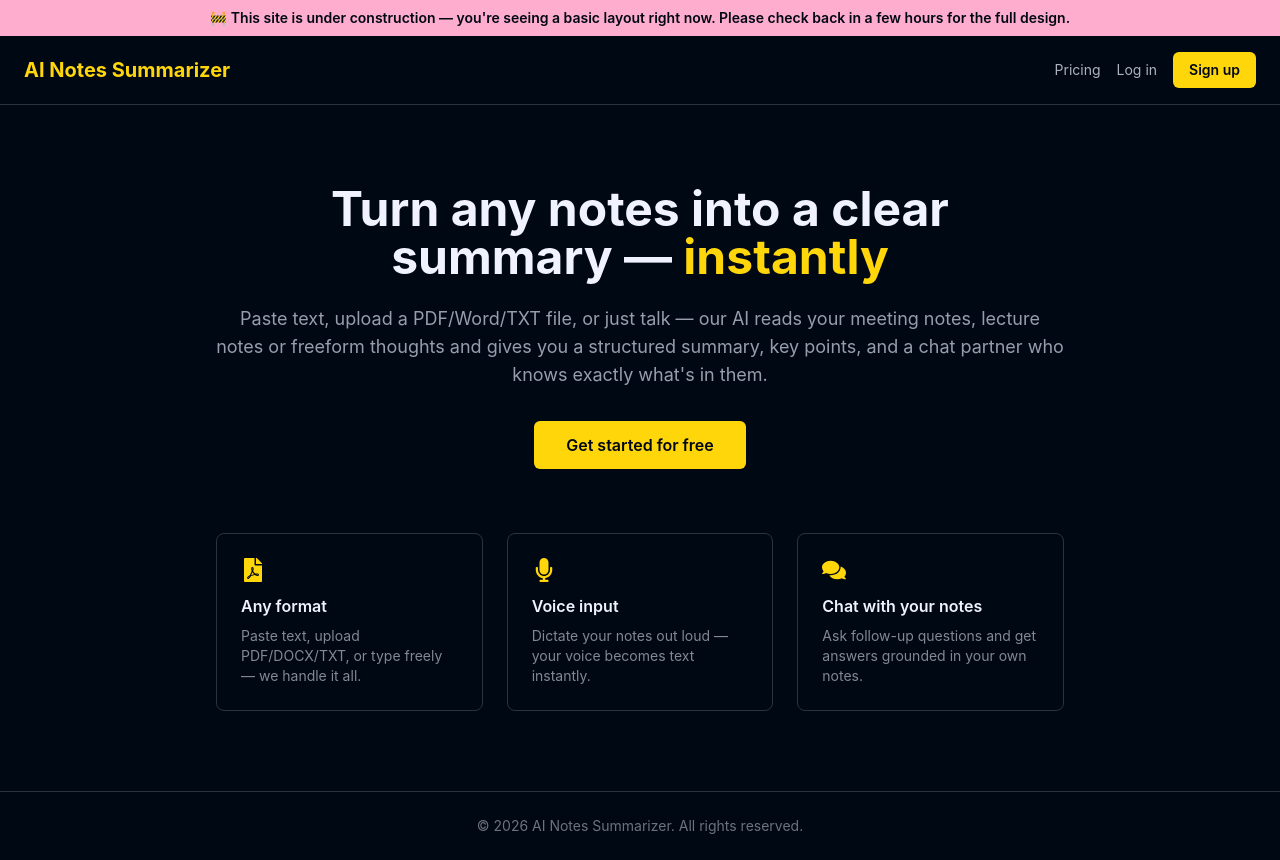
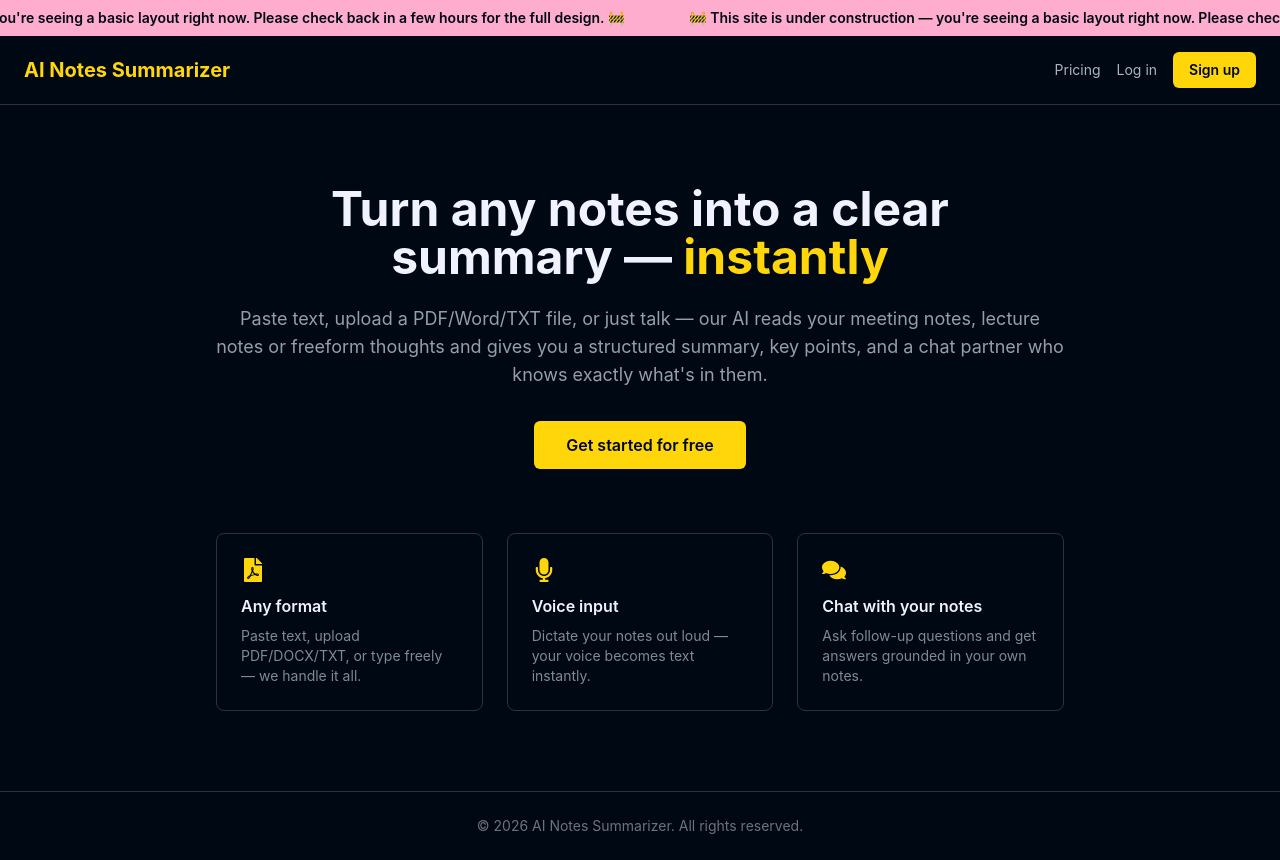
Before and after one commit to Faizankhan17623/Ai-Notes-Summarizer, a React (Vite) app in the folder Frontend/: page / in a window 1280 px wide. Built offline with nearby package versions, Linux system fonts and the light colour scheme; no server answers.

Commit message:
Make the under-construction banner scroll across the screen
Duplicates the message and loops a CSS translateX animation so it
continuously scrolls instead of sitting static.

```diff
--- a/Frontend/src/Components/extra/DevBanner.jsx
+++ b/Frontend/src/Components/extra/DevBanner.jsx
@@ -1,9 +1,15 @@
 // static "under construction" strip sir — always on top, separate from the DB-driven
 // AnnouncementBanner below it. Remove this once the full frontend layout is ready to ship.
+// text scrolls across continuously via the marquee keyframes in index.css sir
+const MESSAGE = "🚧 This site is under construction — you're seeing a basic layout right now. Please check back in a few hours for the full design. 🚧"
+
 const DevBanner = () => {
     return (
-        <div className="w-full bg-pink-200 text-richblack-900 text-sm font-semibold py-2 px-4 text-center">
-            🚧 This site is under construction — you're seeing a basic layout right now. Please check back in a few hours for the full design.
+        <div className="w-full bg-pink-200 text-richblack-900 text-sm font-semibold py-2 overflow-hidden whitespace-nowrap">
+            <div className="inline-flex animate-marquee">
+                <span className="px-8">{MESSAGE}</span>
+                <span className="px-8">{MESSAGE}</span>
+            </div>
         </div>
     )
 }
--- a/Frontend/src/index.css
+++ b/Frontend/src/index.css
@@ -37,3 +37,17 @@ body {
 * {
   box-sizing: border-box;
 }
+
+@keyframes marquee {
+  from {
+    transform: translateX(0);
+  }
+  to {
+    /* the message is duplicated in DevBanner.jsx sir, so -50% is exactly one full loop with no gap */
+    transform: translateX(-50%);
+  }
+}
+
+.animate-marquee {
+  animation: marquee 18s linear infinite;
+}
```
